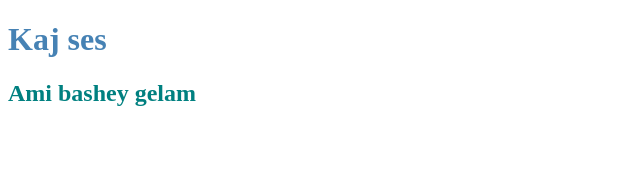
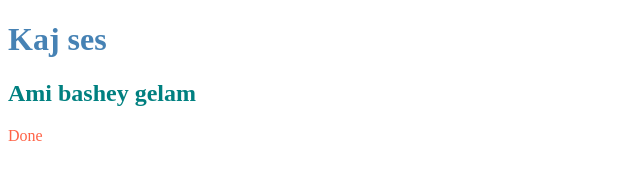
Before and after one commit to Moniruzzaman-Shawon/PH-test, a plain HTML site: page index.html in a window 1280 px wide. Shown: the full height of the page, 0-640 px from the left. Drawn offline with Linux system fonts and the light colour scheme.

Commit message:
final commit

```diff
--- a/index.html
+++ b/index.html
@@ -10,5 +10,6 @@
 <body>
     <h1>Kaj ses</h1>
     <h2>Ami bashey gelam</h2>
+    <p>Done</p>
 </body>
 </html>
--- a/style.css
+++ b/style.css
@@ -4,3 +4,6 @@ h1{
 h2{
     color: teal;
 }
+p{
+    color: tomato;
+}
```
